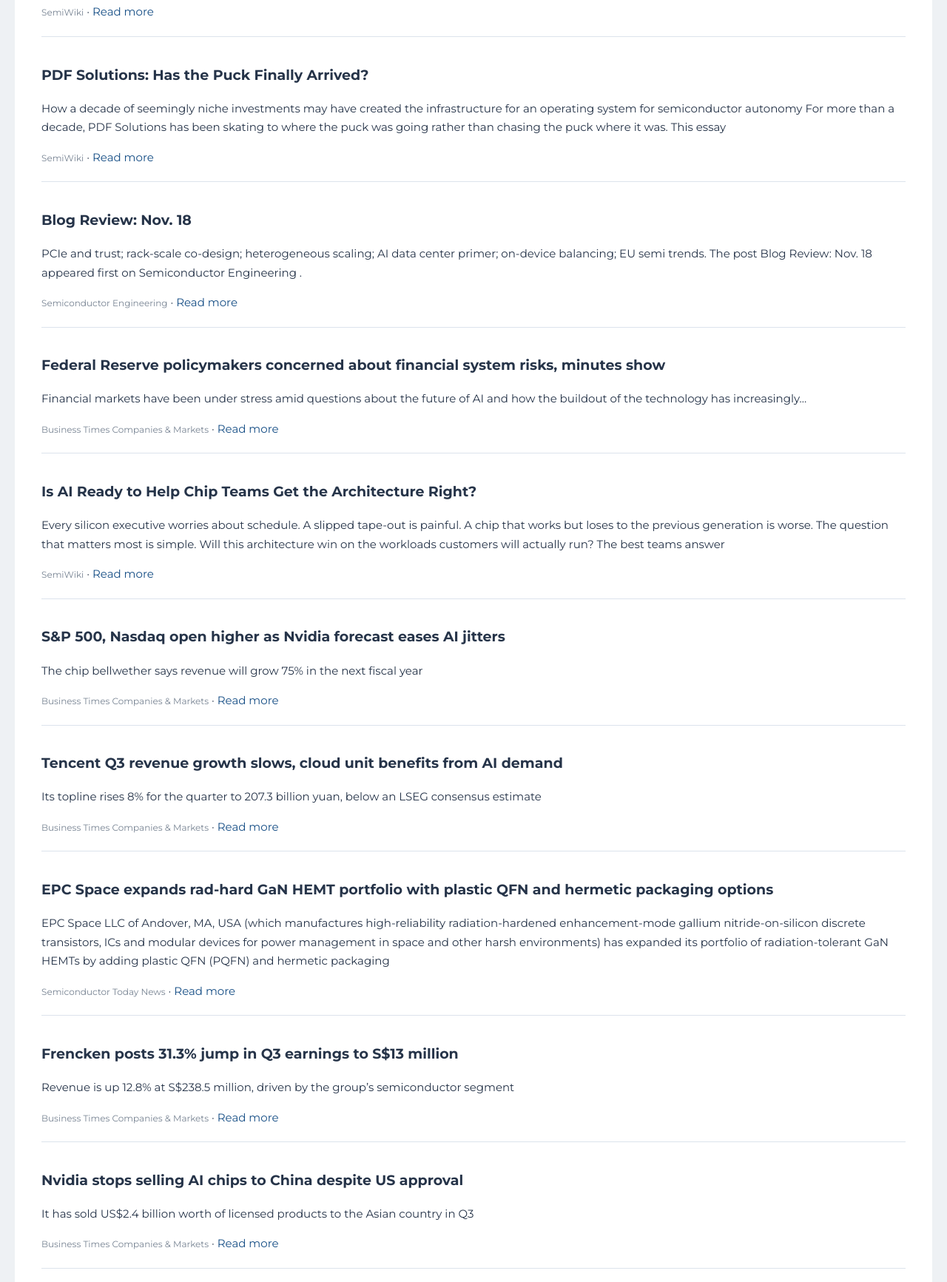
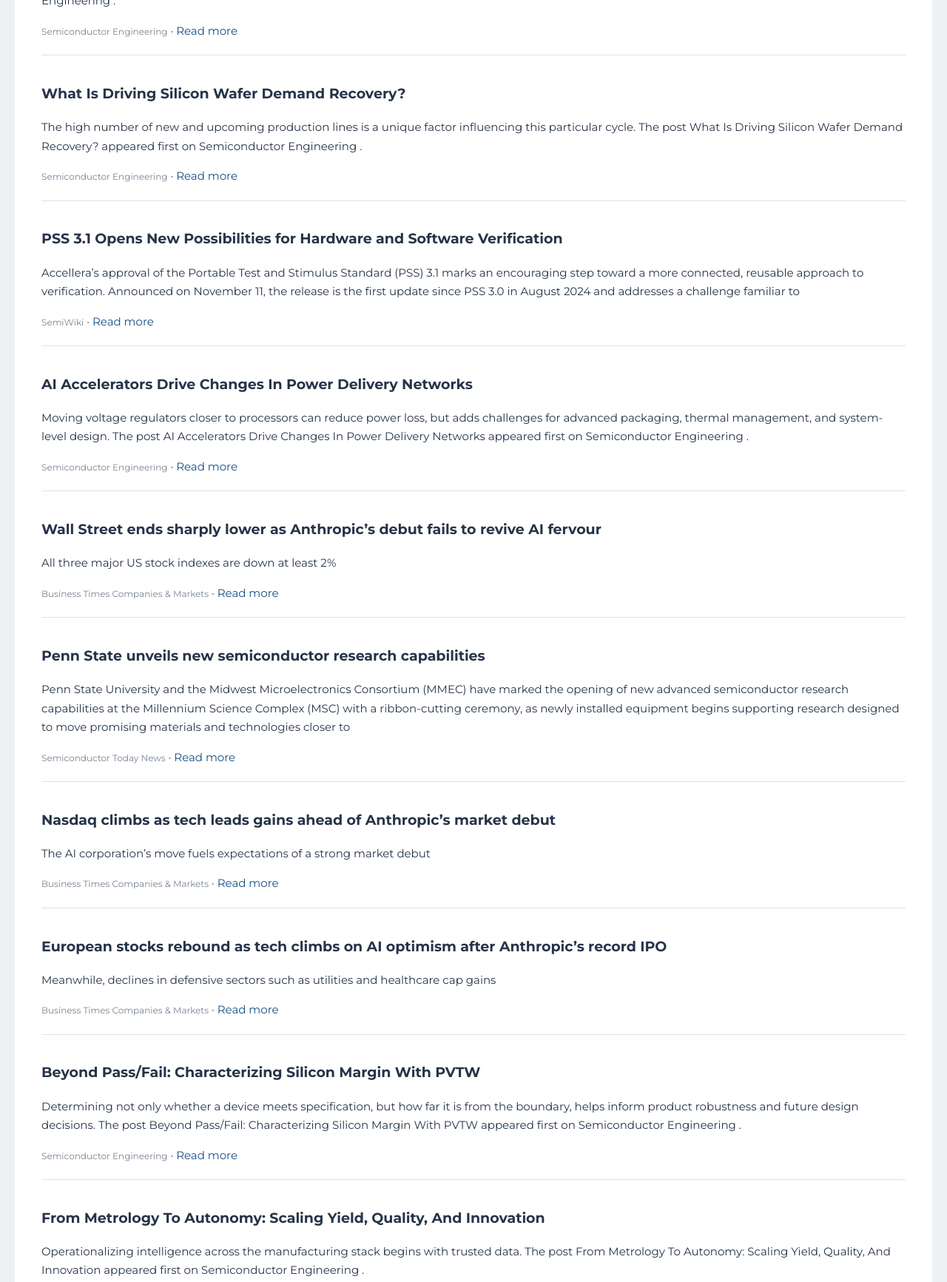
Before and after one commit to atowr/semiconductor-newsletter, a plain HTML site: page docs/index.html in a window 1280 px wide. Shown: the part 1060-2793 px from the top of the page at 74% size. Drawn offline with Linux system fonts and the light colour scheme; a script that the page names is missing.

Commit message:
Publish daily semiconductor newsletter

```diff
--- a/docs/index.html
+++ b/docs/index.html
@@ -40,7 +40,7 @@ footer { background:#10263f; color:#cbd5e1; padding:24px; text-align:center; fon
 .tradingview-widget-container__widget {width:100%}
 .tradingview-widget-container iframe {display:block;width:100%!important;max-width:100%}
 .snapshot {padding:20px 24px 24px}</style></head><body>
-<header style="text-align:left"><p style="text-align:left;margin:0 0 6px"> Thursday, 19 November 2026</p>
+<header style="text-align:left"><p style="text-align:left;margin:0 0 6px"> Friday, 20 November 2026</p>
 <h1 style="text-align:left;margin:0 0 6px">Semiconductor Industry Daily Brief</h1><p style="text-align:left;margin:0">Providing concise, curated market intelligence</p></header>
 <section class="snapshot">
 <div class="snapshot-title">Market Snapshot — Live, as displayed by TradingView</div>
@@ -54,64 +54,64 @@ footer { background:#10263f; color:#cbd5e1; padding:24px; text-align:center; fon
 <main><h2>TODAY'S STORIES</h2>
 
         <article>
-        <h2>Semiconductor Market Doubling in 2026 – Last Issue</h2>
-        <p>The global semiconductor market was $481 billion in 3rd quarter 2026, according to WSTS. 3Q 2026 was up 27% from 2Q 2026 and up 129% from 3Q 2025. The 3Q 2026 year-to-year growth was the highest in WSTS history, exceeding 110% growth in 2Q 2026</p>
-        <div class="story-meta"><span class="source">SemiWiki</span> · <a href="https://semiwiki.com/semiconductor-services/semiconductor-intelligence/376566-semiconductor-market-doubling-in-2026-last-issue/">Read more</a></div>
+        <h2>The AI Chip Boom’s Uncomfortable Arithmetic</h2>
+        <p>The semiconductor industry’s biggest risk may be misunderstanding its own success. When revenues rise dramatically, the natural response is to expand capacity, secure supplies and prepare for sustained growth. But those decisions become dangerous if higher sales reflect sharply rising prices rather than an equally</p>
+        <div class="story-meta"><span class="source">SemiWiki</span> · <a href="https://semiwiki.com/semiconductor-services/future-horizons/376470-the-ai-chip-booms-uncomfortable-arithmetic/">Read more</a></div>
         </article>
         <article>
-        <h2>Can AI Agents Really Shift Chip Design Left?</h2>
-        <p>Agentic AI promises to automate more of the chip flow, but integration with EDA tools and capturing decades of engineering expertise are non-trivial. The post Can AI Agents Really Shift Chip Design Left? appeared first on Semiconductor Engineering .</p>
-        <div class="story-meta"><span class="source">Semiconductor Engineering</span> · <a href="https://semiengineering.com/can-ai-agents-really-shift-chip-design-left/">Read more</a></div>
+        <h2>How Virtual Twins And Machine Learning Optimize DRAM Yield</h2>
+        <p>Model process variation, detect multiple failure modes, and evaluate solutions with less wafer experimentation. The post How Virtual Twins And Machine Learning Optimize DRAM Yield appeared first on Semiconductor Engineering .</p>
+        <div class="story-meta"><span class="source">Semiconductor Engineering</span> · <a href="https://semiengineering.com/how-virtual-twins-and-machine-learning-optimize-dram-yield/">Read more</a></div>
         </article>
         <article>
-        <h2>CTO Interview with Dr. Valerio Tenace of ChipNexus</h2>
-        <p>Dr. Valerio Tenace is CTO and Co-Founder of ChipNexus, developer of agentic AI software for semiconductor and hardware design, and an expert in hardware design automation and machine learning applications for electronic systems. In his role at ChipNexus, Valerio drives the technical vision and architecture</p>
-        <div class="story-meta"><span class="source">SemiWiki</span> · <a href="https://semiwiki.com/eda/chipnexus/376283-cto-interview-with-dr-valerio-tenace-of-chipnexus/">Read more</a></div>
+        <h2>Simulation of Plasma Chambers for Predictive Simulation of Semiconductor Manufacturing</h2>
+        <p>Linking plasma chamber simulation with feature-scale process modeling to predict etch profiles, evaluate wafer uniformity, and optimize plasma etching processes. The post Simulation of Plasma Chambers for Predictive Simulation of Semiconductor Manufacturing appeared first on Semiconductor Engineering .</p>
+        <div class="story-meta"><span class="source">Semiconductor Engineering</span> · <a href="https://semiengineering.com/simulation-of-plasma-chambers-for-predictive-simulation-of-semiconductor-manufacturing/">Read more</a></div>
         </article>
         <article>
-        <h2>PDF Solutions: Has the Puck Finally Arrived?</h2>
-        <p>How a decade of seemingly niche investments may have created the infrastructure for an operating system for semiconductor autonomy For more than a decade, PDF Solutions has been skating to where the puck was going rather than chasing the puck where it was. This essay</p>
-        <div class="story-meta"><span class="source">SemiWiki</span> · <a href="https://semiwiki.com/eda/pdf-solutions/376337-pdf-solutions-has-the-puck-finally-arrived/">Read more</a></div>
+        <h2>What Is Driving Silicon Wafer Demand Recovery?</h2>
+        <p>The high number of new and upcoming production lines is a unique factor influencing this particular cycle. The post What Is Driving Silicon Wafer Demand Recovery? appeared first on Semiconductor Engineering .</p>
+        <div class="story-meta"><span class="source">Semiconductor Engineering</span> · <a href="https://semiengineering.com/what-is-driving-silicon-wafer-demand-recovery/">Read more</a></div>
         </article>
         <article>
-        <h2>Blog Review: Nov. 18</h2>
-        <p>PCIe and trust; rack-scale co-design; heterogeneous scaling; AI data center primer; on-device balancing; EU semi trends. The post Blog Review: Nov. 18 appeared first on Semiconductor Engineering .</p>
-        <div class="story-meta"><span class="source">Semiconductor Engineering</span> · <a href="https://semiengineering.com/blog-review-nov-18-3/">Read more</a></div>
+        <h2>PSS 3.1 Opens New Possibilities for Hardware and Software Verification</h2>
+        <p>Accellera’s approval of the Portable Test and Stimulus Standard (PSS) 3.1 marks an encouraging step toward a more connected, reusable approach to verification. Announced on November 11, the release is the first update since PSS 3.0 in August 2024 and addresses a challenge familiar to</p>
+        <div class="story-meta"><span class="source">SemiWiki</span> · <a href="https://semiwiki.com/semiconductor-services/accellera/376235-pss-3-1-opens-new-possibilities-for-hardware-and-software-verification/">Read more</a></div>
         </article>
         <article>
-        <h2>Federal Reserve policymakers concerned about financial system risks, minutes show</h2>
-        <p>Financial markets have been under stress amid questions about the future of AI and how the buildout of the technology has increasingly...</p>
-        <div class="story-meta"><span class="source">Business Times Companies &amp; Markets</span> · <a href="https://www.businesstimes.com.sg/companies-markets/banking-finance/federal-reserve-policymakers-concerned-about-financial-system-risks-minutes-show">Read more</a></div>
+        <h2>AI Accelerators Drive Changes In Power Delivery Networks</h2>
+        <p>Moving voltage regulators closer to processors can reduce power loss, but adds challenges for advanced packaging, thermal management, and system-level design. The post AI Accelerators Drive Changes In Power Delivery Networks appeared first on Semiconductor Engineering .</p>
+        <div class="story-meta"><span class="source">Semiconductor Engineering</span> · <a href="https://semiengineering.com/ai-accelerators-drive-changes-in-power-delivery-networks/">Read more</a></div>
         </article>
         <article>
-        <h2>Is AI Ready to Help Chip Teams Get the Architecture Right?</h2>
-        <p>Every silicon executive worries about schedule. A slipped tape-out is painful. A chip that works but loses to the previous generation is worse. The question that matters most is simple. Will this architecture win on the workloads customers will actually run? The best teams answer</p>
-        <div class="story-meta"><span class="source">SemiWiki</span> · <a href="https://semiwiki.com/eda/undo/376342-is-ai-ready-to-help-chip-teams-get-the-architecture-right/">Read more</a></div>
+        <h2>Wall Street ends sharply lower as Anthropic’s debut fails to revive AI fervour</h2>
+        <p>All three major US stock indexes are down at least 2%</p>
+        <div class="story-meta"><span class="source">Business Times Companies &amp; Markets</span> · <a href="https://www.businesstimes.com.sg/international/wall-street-ends-sharply-lower-anthropics-debut-fails-revive-ai-fervour">Read more</a></div>
         </article>
         <article>
-        <h2>S&amp;P 500, Nasdaq open higher as Nvidia forecast eases AI jitters</h2>
-        <p>The chip bellwether says revenue will grow 75% in the next fiscal year</p>
-        <div class="story-meta"><span class="source">Business Times Companies &amp; Markets</span> · <a href="https://www.businesstimes.com.sg/international/sp-500-nasdaq-open-higher-nvidia-forecast-eases-ai-jitters">Read more</a></div>
+        <h2>Penn State unveils new semiconductor research capabilities</h2>
+        <p>Penn State University and the Midwest Microelectronics Consortium (MMEC) have marked the opening of new advanced semiconductor research capabilities at the Millennium Science Complex (MSC) with a ribbon-cutting ceremony, as newly installed equipment begins supporting research designed to move promising materials and technologies closer to</p>
+        <div class="story-meta"><span class="source">Semiconductor Today News</span> · <a href="https://www.semiconductor-today.com/news_items/2026/nov/pennstate-191126.shtml">Read more</a></div>
         </article>
         <article>
-        <h2>Tencent Q3 revenue growth slows, cloud unit benefits from AI demand</h2>
-        <p>Its topline rises 8% for the quarter to 207.3 billion yuan, below an LSEG consensus estimate</p>
-        <div class="story-meta"><span class="source">Business Times Companies &amp; Markets</span> · <a href="https://www.businesstimes.com.sg/companies-markets/tencent-q3-revenue-growth-slows-cloud-unit-benefits-ai-demand">Read more</a></div>
+        <h2>Nasdaq climbs as tech leads gains ahead of Anthropic’s market debut</h2>
+        <p>The AI corporation’s move fuels expectations of a strong market debut</p>
+        <div class="story-meta"><span class="source">Business Times Companies &amp; Markets</span> · <a href="https://www.businesstimes.com.sg/international/nasdaq-climbs-tech-leads-gains-ahead-anthropics-market-debut">Read more</a></div>
         </article>
         <article>
-        <h2>EPC Space expands rad-hard GaN HEMT portfolio with plastic QFN and hermetic packaging options</h2>
-        <p>EPC Space LLC of Andover, MA, USA (which manufactures high-reliability radiation-hardened enhancement-mode gallium nitride-on-silicon discrete transistors, ICs and modular devices for power management in space and other harsh environments) has expanded its portfolio of radiation-tolerant GaN HEMTs by adding plastic QFN (PQFN) and hermetic packaging</p>
-        <div class="story-meta"><span class="source">Semiconductor Today News</span> · <a href="https://www.semiconductor-today.com/news_items/2026/nov/epcspace-181126.shtml">Read more</a></div>
+        <h2>European stocks rebound as tech climbs on AI optimism after Anthropic’s record IPO</h2>
+        <p>Meanwhile, declines in defensive sectors such as utilities and healthcare cap gains</p>
+        <div class="story-meta"><span class="source">Business Times Companies &amp; Markets</span> · <a href="https://www.businesstimes.com.sg/companies-markets/capital-markets-currencies/european-stocks-rebound-tech-climbs-ai-optimism-after-anthropics-record-ipo">Read more</a></div>
         </article>
         <article>
-        <h2>Frencken posts 31.3% jump in Q3 earnings to S$13 million</h2>
-        <p>Revenue is up 12.8% at S$238.5 million, driven by the group’s semiconductor segment</p>
-        <div class="story-meta"><span class="source">Business Times Companies &amp; Markets</span> · <a href="https://www.businesstimes.com.sg/companies-markets/frencken-posts-31-3-jump-q3-earnings-s13-million">Read more</a></div>
+        <h2>Beyond Pass/Fail: Characterizing Silicon Margin With PVTW</h2>
+        <p>Determining not only whether a device meets specification, but how far it is from the boundary, helps inform product robustness and future design decisions. The post Beyond Pass/Fail: Characterizing Silicon Margin With PVTW appeared first on Semiconductor Engineering .</p>
+        <div class="story-meta"><span class="source">Semiconductor Engineering</span> · <a href="https://semiengineering.com/beyond-pass-fail-characterizing-silicon-margin-with-pvtw/">Read more</a></div>
         </article>
         <article>
-        <h2>Nvidia stops selling AI chips to China despite US approval</h2>
-        <p>It has sold US$2.4 billion worth of licensed products to the Asian country in Q3</p>
-        <div class="story-meta"><span class="source">Business Times Companies &amp; Markets</span> · <a href="https://www.businesstimes.com.sg/companies-markets/nvidia-stops-selling-ai-chips-china-despite-us-approval">Read more</a></div>
+        <h2>From Metrology To Autonomy: Scaling Yield, Quality, And Innovation</h2>
+        <p>Operationalizing intelligence across the manufacturing stack begins with trusted data. The post From Metrology To Autonomy: Scaling Yield, Quality, And Innovation appeared first on Semiconductor Engineering .</p>
+        <div class="story-meta"><span class="source">Semiconductor Engineering</span> · <a href="https://semiengineering.com/from-metrology-to-autonomy-scaling-yield-quality-and-innovation/">Read more</a></div>
         </article>
 </main>
 <footer>Semiconductor Industry Daily Brief · For information purposes only</footer>
```
